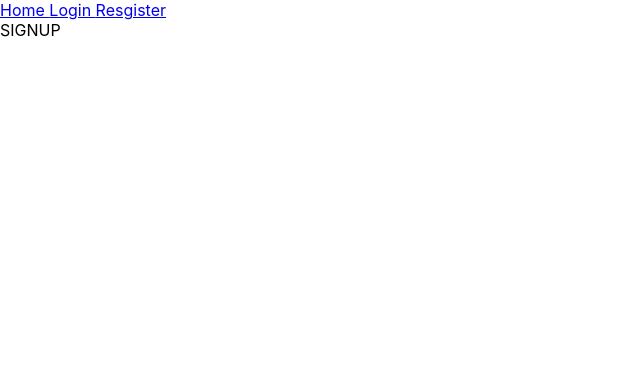
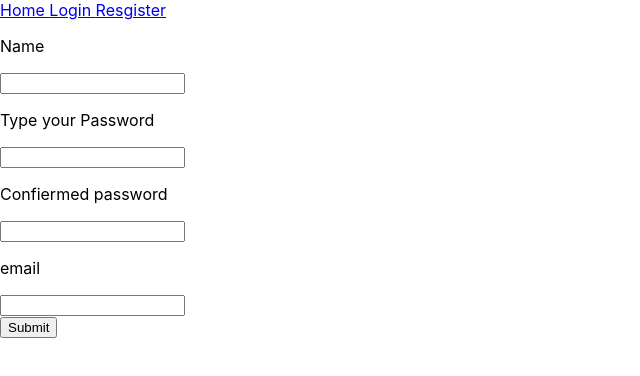
Before and after one commit to souravdhar199/supportTicket, a React (Create React App) app in the folder frontend/: page /signup in a window 1280 px wide. Shown: the top 376 px of the page, without its empty margins (0-640 px from the left). Built offline with nearby package versions, Linux system fonts and the light colour scheme.

Commit message:
Created Form in register

```diff
--- a/frontend/src/pages/Register.js
+++ b/frontend/src/pages/Register.js
@@ -1,5 +1,56 @@
 import React from "react";
+import { useState } from "react";
+export default function Register() {
+  //Stores all the form data
+  const [formData, setFromdata] = new useState({
+    Name: "",
+    Password: "",
+    Password2: "",
+    Email: "",
+  });
 
-export default function Register() {
-  return <div>SIGNUP</div>;
+  const { Name, Password, Password2, Email } = formData;
+
+  // This function will take care of form subsmission
+  const onSubmits = (e) => {
+    e.preventDefault();
+    console.log("form got submitted");
+  };
+
+  return (
+    <div>
+      <div>
+        <form onSubmit={onSubmits}>
+          <p>Name</p>
+          <input
+            onChange={(e) => setFromdata({ ...formData, Name: e.target.value })}
+            type="text"
+          />
+          <p>Type your Password</p>
+          <input
+            onChange={(e) =>
+              setFromdata({ ...formData, Password: e.target.value })
+            }
+            type="password"
+          />
+          <p>Confiermed password</p>
+          <input
+            onChange={(e) =>
+              setFromdata({ ...formData, Password2: e.target.value })
+            }
+            type="password"
+          />
+          <p>email</p>
+          <input
+            onChange={(e) =>
+              setFromdata({ ...formData, Email: e.target.value })
+            }
+            type="text"
+          />
+          <br></br>
+          <button type="submit">Submit</button>
+        </form>
+      </div>
+    </div>
+  );
 }
```
